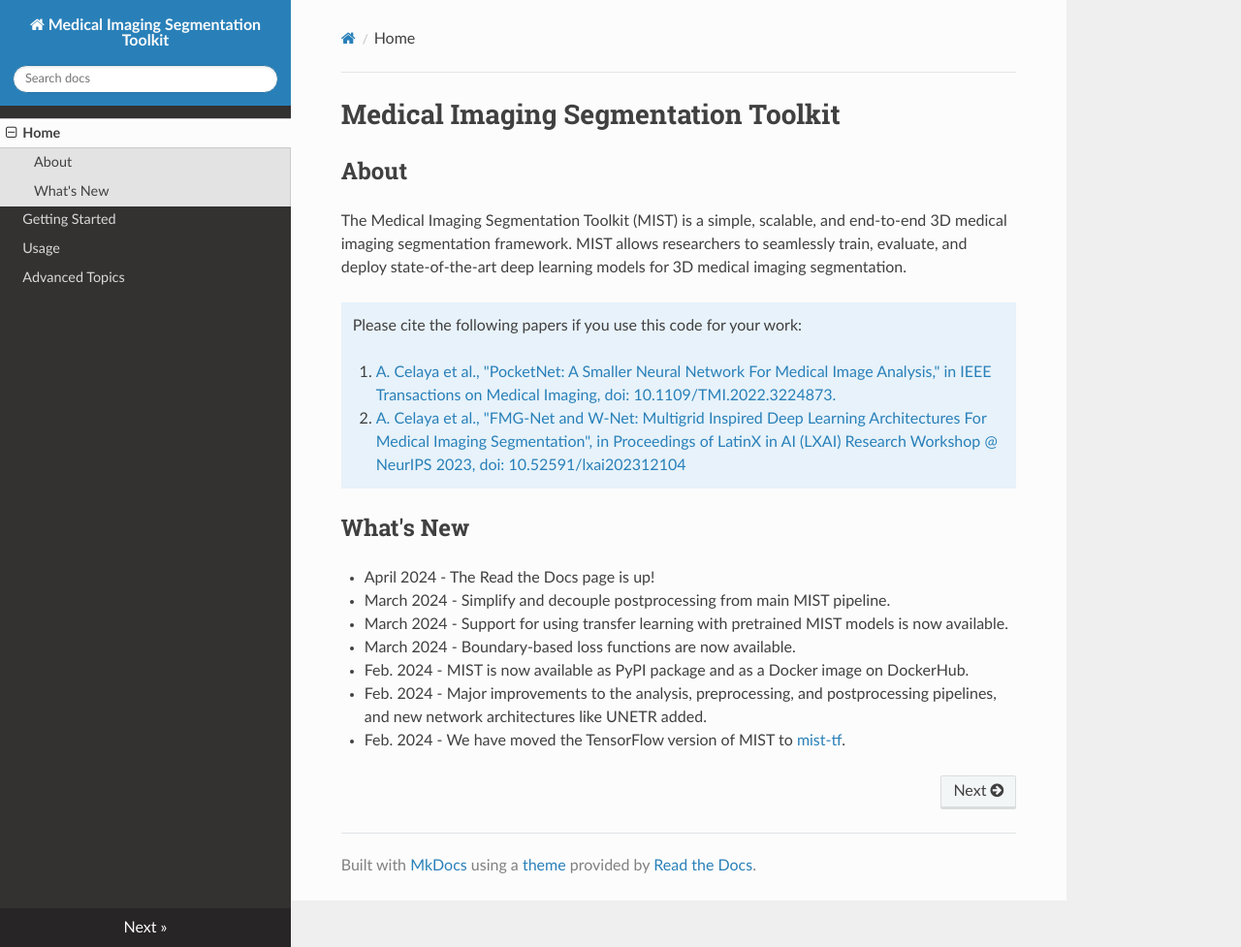
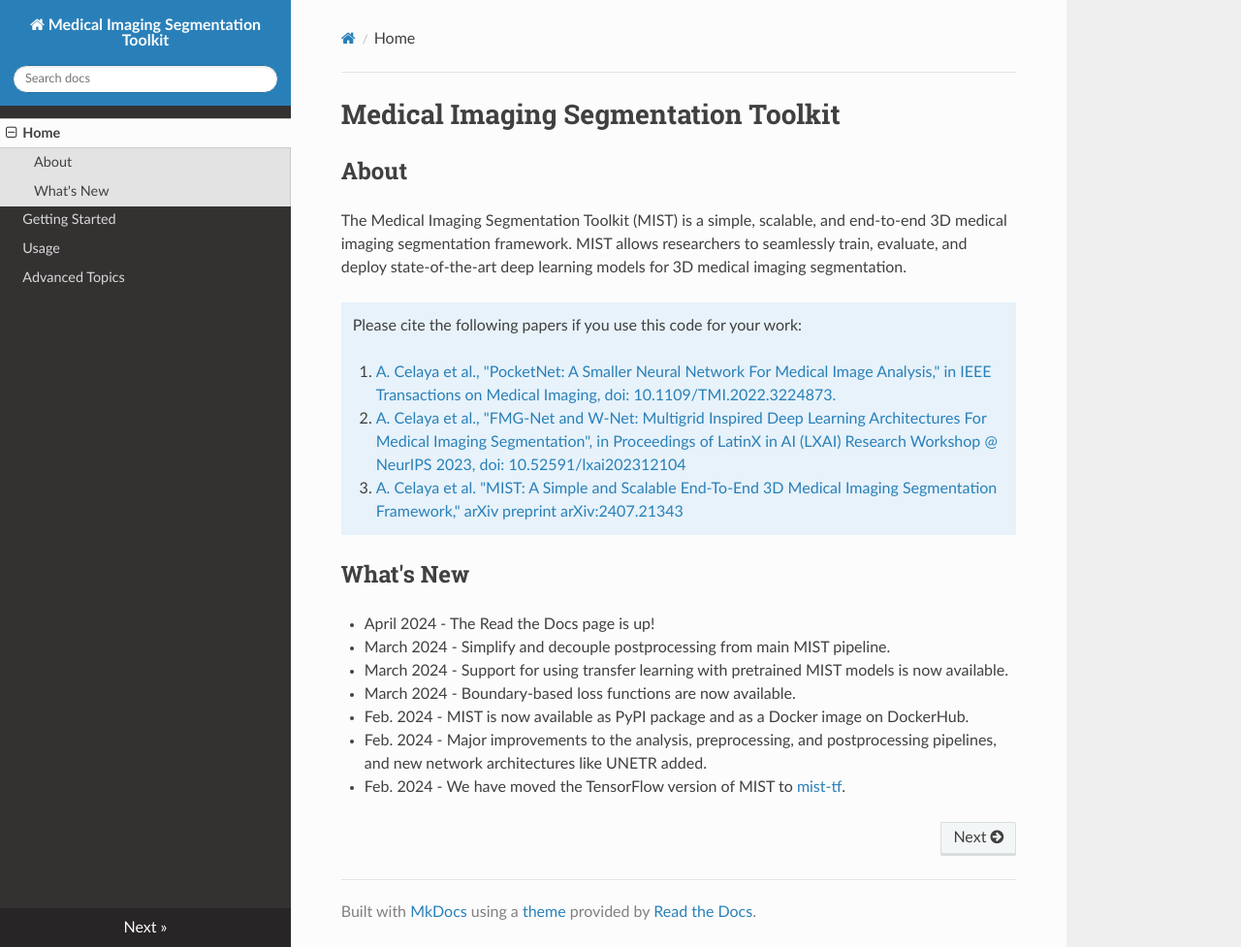
Before and after one commit to mist-medical/MIST, an MkDocs documentation site: the page built from docs/index.md, in a window 1280 px wide and 977 px high. Shown: the whole window at 97% size. Built offline with MkDocs 1.6.1, drawn with Linux system fonts in a browser that asks for light colours; nearby versions of some CDN libraries; library files that are not in the unit come from our copies.

Commit message:
Update attribution list in docs.

```diff
--- a/docs/index.md
+++ b/docs/index.md
@@ -15,6 +15,8 @@
     2. [A. Celaya et al., "FMG-Net and W-Net: Multigrid Inspired Deep Learning Architectures For Medical Imaging Segmentation", in
     Proceedings of LatinX in AI (LXAI) Research Workshop @ NeurIPS 2023, doi: 10.52591/lxai202312104](https://research.latinxinai.org/papers/neurips/2023/pdf/Adrian_Celaya.pdf)
 
+    3. [A. Celaya et al. "MIST: A Simple and Scalable End-To-End 3D Medical Imaging Segmentation Framework," arXiv preprint arXiv:2407.21343](https://www.arxiv.org/abs/2407.21343)
+
 ## What's New
 * April 2024 - The Read the Docs page is up!
 * March 2024 - Simplify and decouple postprocessing from main MIST pipeline.
```
